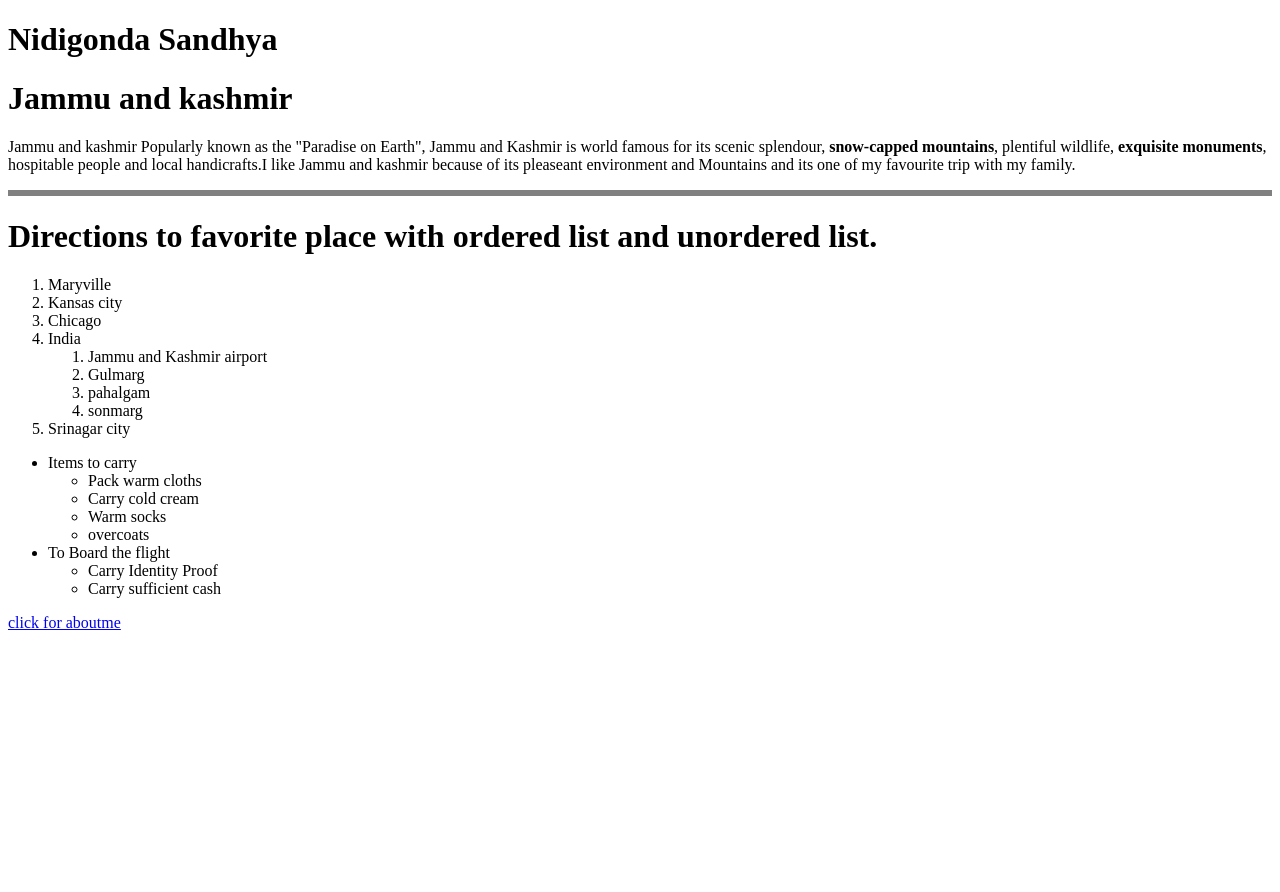
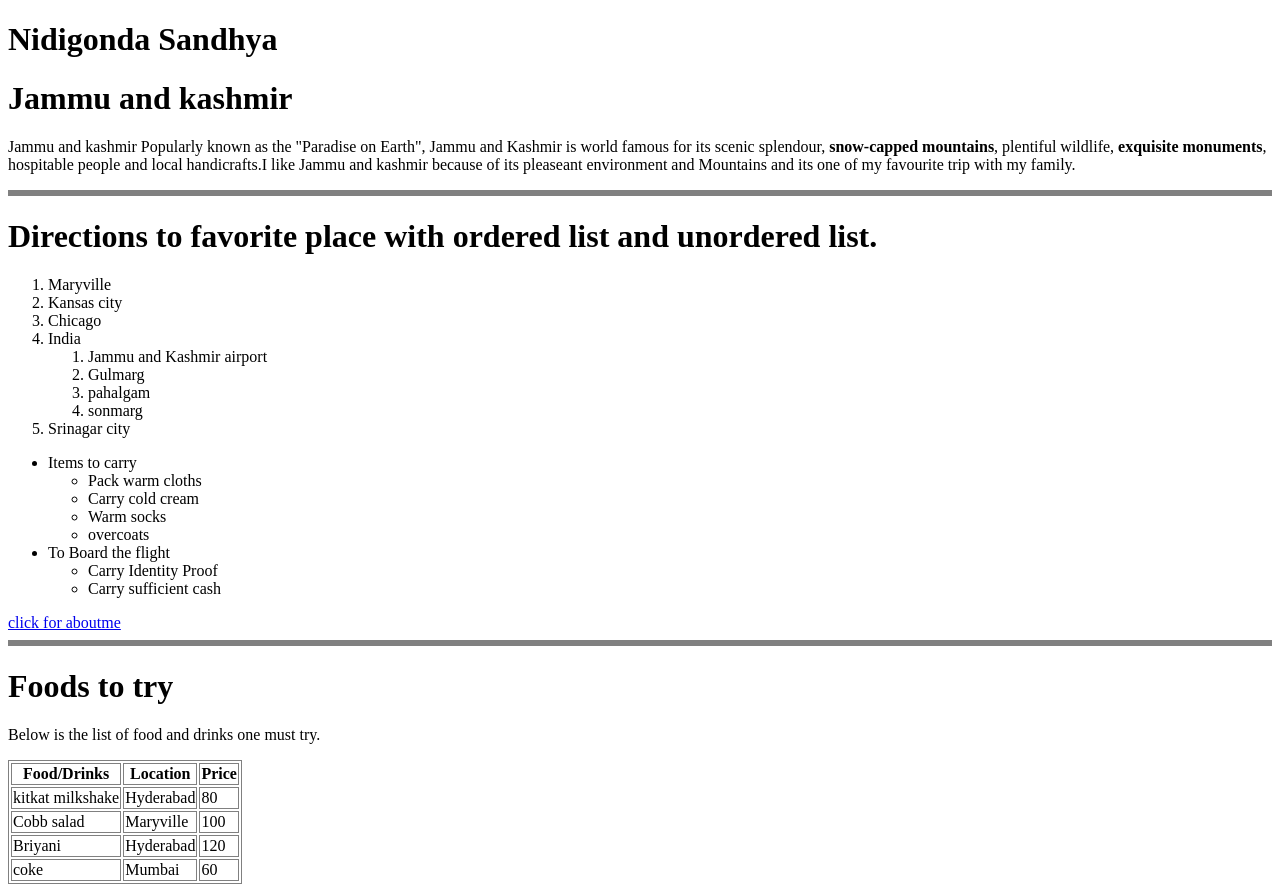
Before and after one commit to 44-563-WebApps-F21/webapps-f21-assignment-3-sandhyan3, a plain HTML site: page index.html in a window 1280 px wide. Before the commit the page ends 800 px from the top, so only its background shows below. Drawn offline with Linux system fonts and the light colour scheme.

Commit message:
table added and updated

```diff
--- a/index.html
+++ b/index.html
@@ -40,5 +40,40 @@
         </ul>
     </ul>
     <a href="aboutme.html">click for aboutme</a>
+    <hr size="6" noshade>
+    <h1>Foods to try</h1>
+    <p>Below is the list of food and drinks one must try.</p>
+    <Style>
+        table, th, td {
+            border:1px solid grey
+        }
+    </Style>
+    <table>
+        <tr>
+            <th>Food/Drinks</th>
+            <th>Location</th>
+            <th>Price</th>
+        </tr>
+        <tr>
+            <td>kitkat milkshake</td>
+            <td>Hyderabad</td>
+            <td>80</td>
+        </tr>
+        <tr>
+            <td>Cobb salad</td>
+            <td>Maryville</td>
+            <td>100</td>
+        </tr>
+        <tr>
+            <td>Briyani</td>
+            <td>Hyderabad</td>
+            <td>120</td>
+        </tr>
+        <tr>
+            <td>coke</td>
+            <td>Mumbai</td>
+            <td>60</td>
+        </tr>
+    </table>
 </body>
 </html>
```
